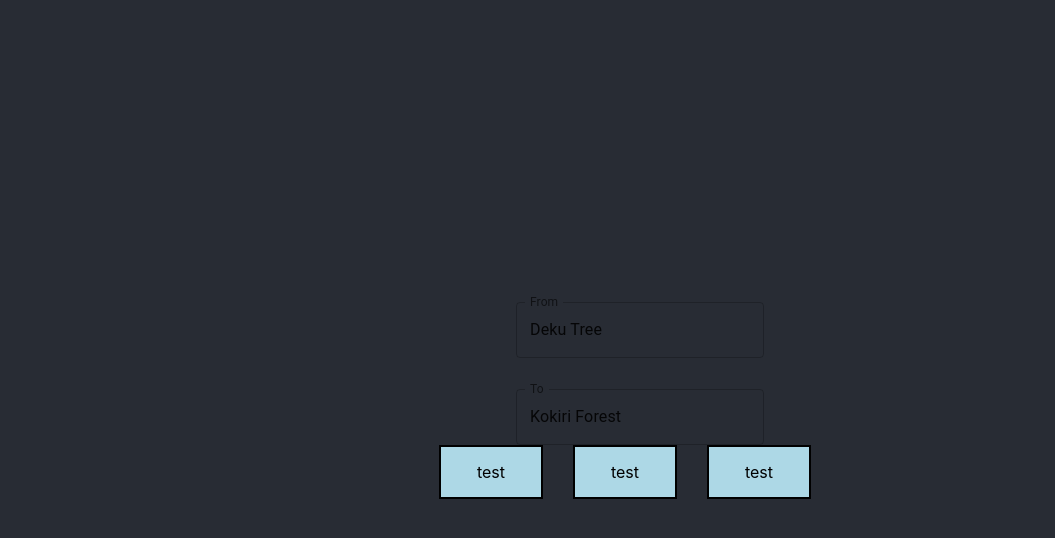
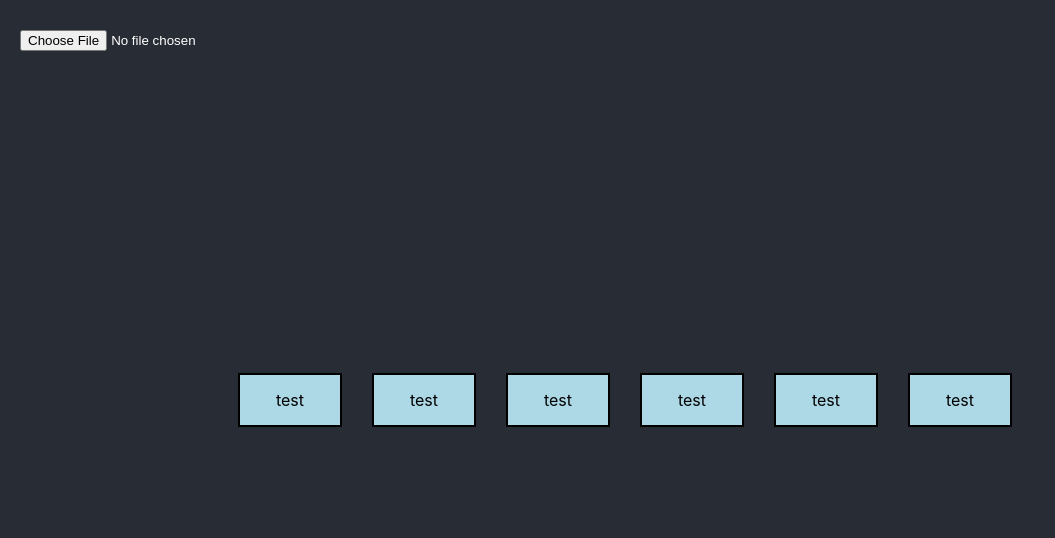
Before and after one commit to midnight-grind/EntranceTracker, a React (Create React App) app in the folder entrancetracker/: page / in a window 1280 px wide. Shown: the top 538 px of the page, without its empty margins (0-1055 px from the left). Built offline with nearby package versions, Linux system fonts and the light colour scheme.

Commit message:
moved visuals to center, added file upload

```diff
--- a/entrancetracker/package.json
+++ b/entrancetracker/package.json
@@ -10,6 +10,7 @@
     "@testing-library/jest-dom": "^5.17.0",
     "@testing-library/react": "^13.4.0",
     "@testing-library/user-event": "^13.5.0",
+    "papaparse": "^5.4.1",
     "react": "^18.3.1",
     "react-dom": "^18.3.1",
     "react-scripts": "5.0.1",
--- a/entrancetracker/src/App.css
+++ b/entrancetracker/src/App.css
@@ -1,16 +1,5 @@
 .App {
   text-align: center;
-}
-
-.App-logo {
-  height: 40vmin;
-  pointer-events: none;
-}
-
-@media (prefers-reduced-motion: no-preference) {
-  .App-logo {
-    animation: App-logo-spin infinite 20s linear;
-  }
 }
 
 .App-header {
@@ -24,40 +13,27 @@
   color: white;
 }
 
-.box {
-  width: 100px;
-  height: 50px;
-  background-color: lightblue;
-  border: 2px solid black;
-  display: inline-flex;
-  align-items: center; /* Vertically centers the text */
-  justify-content: center; /* Horizontally centers the text */
-  font-size: 16px; /* Adjust the text size */
-  color:black;
-  text-align: center;
-  align-items: center;
-}
-
-.wrapper {
-  display: inline-block;
-  align-items: center;
-}
-
-.space {
-  width: 30px;
-  height: 20px;
-  display: inline-block;
-}
-
 .App-link {
   color: #61dafb;
 }
 
-@keyframes App-logo-spin {
-  from {
-    transform: rotate(0deg);
-  }
-  to {
-    transform: rotate(360deg);
-  }
+
+.container {
+  display: flex;
+  justify-content: center;  /* Center horizontally */
+  align-items: center;      /* Center vertically */
+  height: 100vh;            /* Full viewport height to center vertically */
+  position: relative;       /* Allows absolute positioning for file input */
 }
+
+.top-left {
+  position: absolute;
+  top: 20px;
+  left: 20px;
+}
+
+.nodegroup {
+  display: flex;
+  justify-content: center; /* Center the boxes horizontally inside nodegroup */
+  gap: 10px;               /* Space between the boxes */
+}
--- a/entrancetracker/src/App.js
+++ b/entrancetracker/src/App.js
@@ -1,56 +1,58 @@
 import React from 'react';
 import logo from './logo.svg';
 import './App.css';
+import NodeGroup from './components/NodeGroup';
 
 import Box from '@mui/material/Box';
 import TextField from '@mui/material/TextField';
 // import GridViewTwoToneIcon from '@mui/icons-material/GridViewTwoTone';
 // import Tooltip from '@mui/material/Tooltip';
 
+import CSVReader from './components/CSVReader';
+
 
 function App() {
-  const items = [1, 2, 3];
   return (
     <div className="App">
       <header className="App-header">
 
       {/* <AddCircleTwoToneIcon style={{ fontSize: 40, color: 'green' }} /> */}
-      <TextField
-          id="outlined-required"
-          label="From"
-          defaultValue="Deku Tree"
-        /><br></br>
-        <TextField
-          id="outlined-required"
-          label="To"
-          defaultValue="Kokiri Forest"
-        />
-        <div>
-          {items.map((item) => (
-            <Locations key={item} />
-          ))}
+
+      {/* <FromTo></FromTo> */}
+
+      <div className="top-left">
+        <CSVReader/>
+      </div>
+      <div className="container">
+        <div className="nodegroup">
+          <NodeGroup/>
         </div>
+      </div>
+
+
+
       </header>
     </div>
   );
 }
 
-function Locations() {
+function FromTo() {
   return (
-    <React.Fragment>
-      <span className="box">test</span>
-      <span className="space"></span>
-    </React.Fragment>
-  )
-
-  // return (
-  //   <div className="wrapper">
-  //     <span className="box">test</span>
-  //     <span className="space"></span>
-  //   </div>
-  // );
+    <div>
+      <TextField
+        id="outlined-required"
+        label="From"
+        defaultValue="Deku Tree"
+      />
+      <br />
+      <TextField
+        id="outlined-required"
+        label="To"
+        defaultValue="Kokiri Forest"
+      />
+    </div>
+  );
 }
 
-// function
 
 export default App;
--- /dev/null
+++ b/entrancetracker/src/components/CSVReader.css
@@ -0,0 +1,15 @@
+.container {
+    display: flex;
+    justify-content: space-between; /* Space between items */
+    width: 100%;
+    padding: 20px;
+  }
+
+  .left {
+    justify-content: flex-start;
+  }
+
+  .right {
+    display: flex;
+    gap: 10px; /* Space between the boxes */
+  }
--- /dev/null
+++ b/entrancetracker/src/components/CSVReader.js
@@ -0,0 +1,31 @@
+import React, { useState } from 'react';
+import Papa from 'papaparse';
+
+function CSVReader() {
+  const [csvData, setCsvData] = useState([]);
+
+  // Handle file upload
+  const handleFileUpload = (event) => {
+    const file = event.target.files[0];
+    if (file) {
+      Papa.parse(file, {
+        complete: (result) => {
+          setCsvData(result.data);
+        },
+        header: true, // Treat the first row as the header
+      });
+    }
+  };
+
+  return (
+    <div>
+      {/* <h1>Upload CSV</h1> */}
+      {/* Input for uploading CSV */}
+      <input type="file" accept=".csv" onChange={handleFileUpload} />
+      {/* Display parsed CSV data */}
+      {/* <pre>{JSON.stringify(csvData, null, 2)}</pre> */}
+    </div>
+  );
+}
+
+export default CSVReader;
--- /dev/null
+++ b/entrancetracker/src/components/NodeGroup.css
@@ -0,0 +1,24 @@
+.box {
+    width: 100px;
+    height: 50px;
+    background-color: lightblue;
+    border: 2px solid black;
+    display: inline-flex;
+    align-items: center; /* Vertically centers the text */
+    justify-content: center; /* Horizontally centers the text */
+    font-size: 16px; /* Adjust the text size */
+    color:black;
+    text-align: center;
+    align-items: center;
+  }
+
+.space {
+    width: 30px;
+    height: 20px;
+    display: inline-block;
+}
+
+.wrapper {
+    display: inline-block;
+    align-items: center;
+}
--- /dev/null
+++ b/entrancetracker/src/components/NodeGroup.js
@@ -0,0 +1,36 @@
+import React from "react";
+import './NodeGroup.css';
+
+function NodeGroup(props)
+{
+  const children =  [];
+  const items = [1, 2, 3];
+  var x;
+  var y;
+
+  // for (const item of items) {
+  //   children.push(<Locations/>);
+  // }
+
+  for (var i=0; i<6; i++)
+    children.push(<Locations></Locations>);
+
+  return (
+    <div>
+      {children}
+    </div>
+  );
+}
+
+function Locations() {
+  return (
+    <div className="wrapper">
+      <span className="box">test</span>
+      <span className="space"></span>
+    </div>
+  );
+}
+
+
+
+export default NodeGroup;
```
Also changed, not shown: entrancetracker/components/NodeGroup.js (deleted, +0 -8 lines), 1 other file (tests, documents, lock files or other folders).
